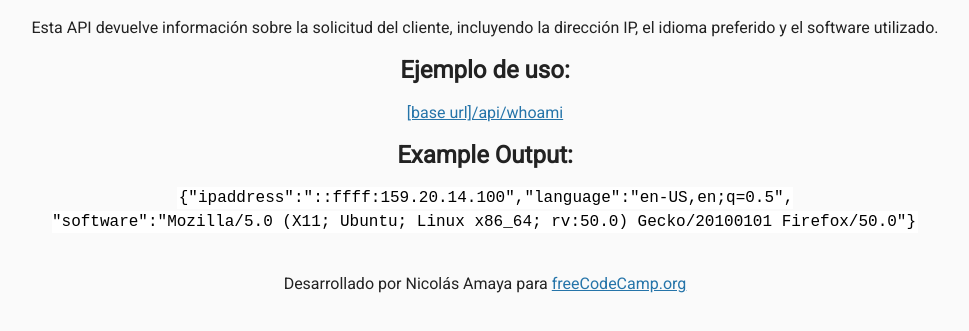
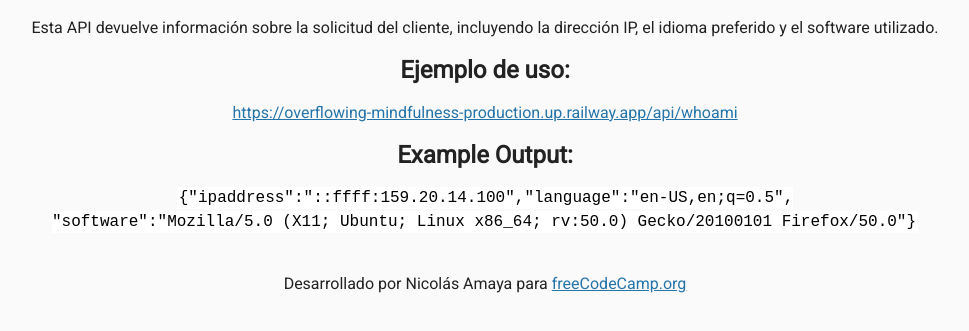
Before and after one commit to nikoam3/desarrollo_backend_api_FCC, a website: page Request Header Parser/views/index.html in a window 1280 px wide. Shown: the part 109-440 px from the top of the page, without its empty margins (155-1124 px from the left). Drawn offline with Linux system fonts and the light colour scheme.

Commit message:
new link and readme

```diff
--- a/Request Header Parser/views/index.html
+++ b/Request Header Parser/views/index.html
@@ -21,7 +21,7 @@
 
     <h2>Ejemplo de uso:</h2>
     <p>
-      <a href="api/whoami">[base url]/api/whoami</a>
+      <a href="api/whoami">https://overflowing-mindfulness-production.up.railway.app/api/whoami</a>
     </p>
 
     <h2>Example Output:</h2>
```
Also changed, not shown: Request Header Parser/README.md.
